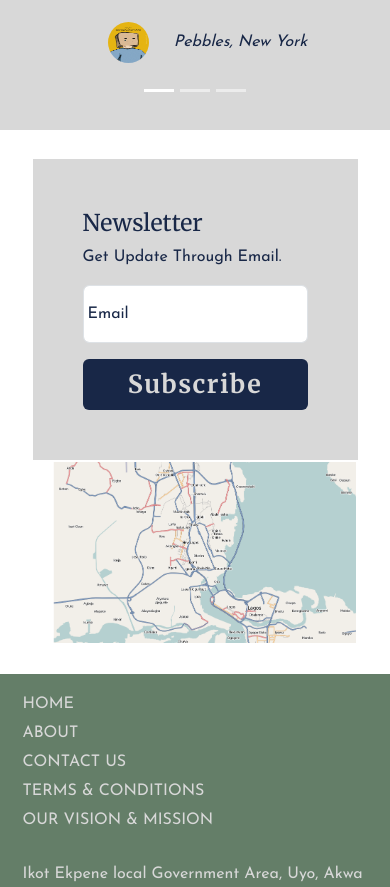
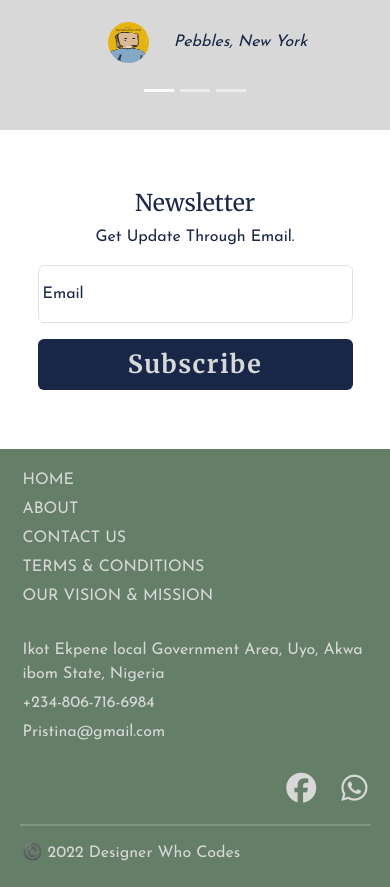
Before and after one commit to Priestlyb/Hotel-React, a React (Create React App) app: page / in a window 390 px wide. Shown: the part 4280-5167 px from the top of the page. Built offline with nearby package versions, Linux system fonts and the light colour scheme; the HTML template or start-up script is replaced by a standard one.

Commit message:
Almost done with project (display: map in Mobile)

```diff
--- a/src/components/features/features.js
+++ b/src/components/features/features.js
@@ -62,7 +62,7 @@ function features() {
         </div>
       </div>
 
-      <div class="pricing-column col-lg-4 col-md-6">
+      <div class="pricing-column col-lg-4 col-md-12">
       <div class="card">
           <div class="card-header">
             <h3>Rooms</h3>
--- a/src/components/newsletter/newsletter.css
+++ b/src/components/newsletter/newsletter.css
@@ -12,17 +12,6 @@
   text-align: left;
 }
 
-.newsletter-btn {
-  color: #182747;
-  font-size: 25px;
-  font-weight: 800;
-  border: none;
-  margin-top: 25px;
-  border-right: #182747 solid 2px;
-  border-left: #182747 solid 2px;
-  border-bottom: #182747 solid 2px;
-}
-
 .newsletter-img {
   width: 100%;
   object-fit: cover;
@@ -30,7 +19,25 @@
 }
 
 .newsletter-right {
-  display: flex;
-  justify-content: center;
-  padding: 2px;
+  text-align: center;
 }
+
+@media (max-width: 1028px) {
+  .newsletter {
+    margin: auto;
+    padding: 1% 5%;
+  }
+  .newsletter-left {
+      padding: 30px;
+      margin: 25px 0;
+      background-color: #fff;
+  }
+
+  .newsletter-left h3, .newsletter-left p, input {
+    text-align: center;
+  }
+
+  .newsletter-right {
+    display: none;
+  }
+}
--- a/src/components/newsletter/newsletter.js
+++ b/src/components/newsletter/newsletter.js
@@ -6,6 +6,7 @@ function newsletter() {
   return (
     <div class="newsletter">
         <div class="row">
+
             <div class="newsletter-left col-lg-6">
                 <h3>Newsletter</h3>
                 <p>Get Update Through Email.</p>
@@ -21,9 +22,11 @@ function newsletter() {
               </div>
             </form>
             </div>
+
             <div class="newsletter-right col-lg-6">
               <img src={map} class="newsletter-img" alt="Map" />
             </div>
+
         </div>
         </div>
   )
```
